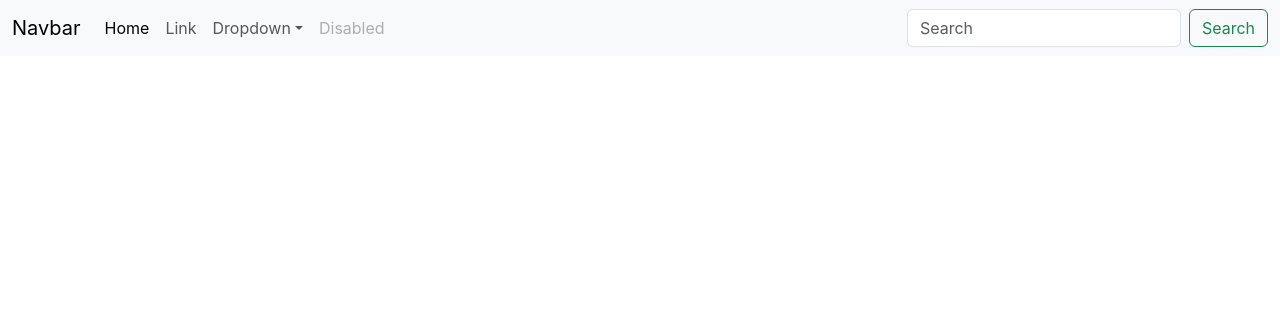
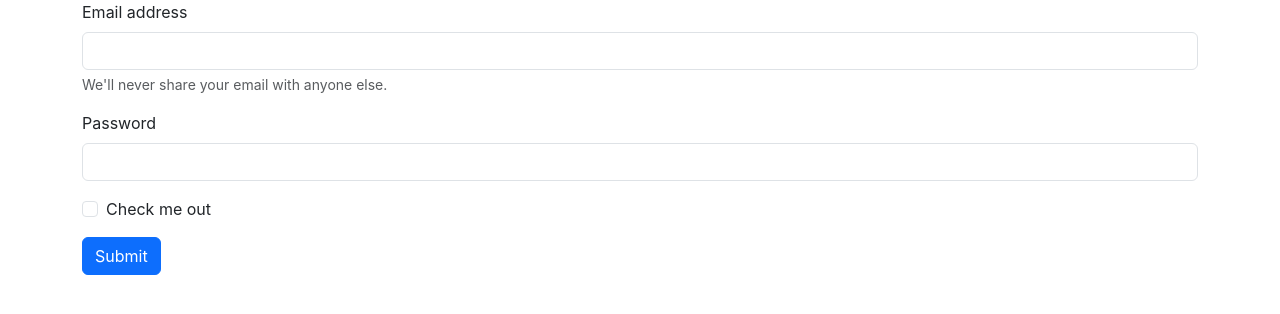
Before and after one commit to Vivek01233210/Project-Job-Listing-Portal, a React (Create React App) app in the folder client/: page /register in a window 1280 px wide. Shown: the top 314 px of the page. Built offline with nearby package versions, Linux system fonts and the light colour scheme.

Commit message:
add router

```diff
--- a/client/src/App.js
+++ /dev/null
@@ -1,11 +0,0 @@
-import Navbar from "./components/Navbar/Navbar.jsx";
-
-function App() {
-  return (
-    <>
-      <Navbar />
-    </>
-  );
-}
-
-export default App;
--- a/client/src/components/Navbar/Navbar.jsx
+++ b/client/src/components/Navbar/Navbar.jsx
@@ -1,38 +1,39 @@
 export default function Navbar() {
     return (
-        <nav class="navbar navbar-expand-lg bg-body-tertiary">
-            <div class="container-fluid">
-                <a class="navbar-brand" href="#">Navbar</a>
-                <button class="navbar-toggler" type="button" data-bs-toggle="collapse" data-bs-target="#navbarSupportedContent" aria-controls="navbarSupportedContent" aria-expanded="false" aria-label="Toggle navigation">
-                    <span class="navbar-toggler-icon"></span>
+        <nav className="navbar navbar-expand-lg bg-body-tertiary">
+            <div className="container-fluid">
+                <a className="navbar-brand" href="#">Job Portal App</a>
+                <button className="navbar-toggler" type="button" data-bs-toggle="collapse" data-bs-target="#navbarSupportedContent" aria-controls="navbarSupportedContent" aria-expanded="false" aria-label="Toggle navigation">
+                    <span className="navbar-toggler-icon"></span>
                 </button>
-                <div class="collapse navbar-collapse" id="navbarSupportedContent">
-                    <ul class="navbar-nav me-auto mb-2 mb-lg-0">
-                        <li class="nav-item">
-                            <a class="nav-link active" aria-current="page" href="#">Home</a>
+                <div className="collapse navbar-collapse" id="navbarSupportedContent">
+                    <ul className="navbar-nav me-auto mb-2 mb-lg-0">
+                        <li className="nav-item">
+                            <a className="nav-link active" aria-current="page" href="#">Home</a>
                         </li>
-                        <li class="nav-item">
-                            <a class="nav-link" href="#">Link</a>
+                        <li className="nav-item">
+                            <a className="nav-link active" aria-current="page" href="#">Login</a>
                         </li>
-                        <li class="nav-item dropdown">
-                            <a class="nav-link dropdown-toggle" href="#" role="button" data-bs-toggle="dropdown" aria-expanded="false">
+                        <li className="nav-item">
+                            <a className="nav-link active" aria-current="page" href="#">Register</a>
+                        </li>
+                        {/* <li className="nav-item dropdown">
+                            <a className="nav-link dropdown-toggle" href="#" role="button" data-bs-toggle="dropdown" aria-expanded="false">
                                 Dropdown
                             </a>
-                            <ul class="dropdown-menu">
-                                <li><a class="dropdown-item" href="#">Action</a></li>
-                                <li><a class="dropdown-item" href="#">Another action</a></li>
-                                <li><hr class="dropdown-divider" /></li>
-                                <li><a class="dropdown-item" href="#">Something else here</a></li>
+                            <ul className="dropdown-menu">
+                                <li><a className="dropdown-item" href="#">Action</a></li>
+                                <li><a className="dropdown-item" href="#">Another action</a></li>
+                                <li><hr className="dropdown-divider" /></li>
+                                <li><a className="dropdown-item" href="#">Something else here</a></li>
                             </ul>
-                        </li>
-                        <li class="nav-item">
-                            <a class="nav-link disabled" aria-disabled="true">Disabled</a>
-                        </li>
+                        </li> */}
+
                     </ul>
-                    <form class="d-flex" role="search">
-                        <input class="form-control me-2" type="search" placeholder="Search" aria-label="Search" />
-                        <button class="btn btn-outline-success" type="submit">Search</button>
-                    </form>
+                    {/* <form className="d-flex" role="search">
+                        <input className="form-control me-2" type="search" placeholder="Search" aria-label="Search" />
+                        <button className="btn btn-outline-success" type="submit">Search</button>
+                    </form> */}
                 </div>
             </div>
         </nav>
--- /dev/null
+++ b/client/src/components/Pages/Login.jsx
@@ -0,0 +1,20 @@
+export default function Login() {
+    return (
+        <form>
+            <div className="mb-3">
+                <label htmlFor="exampleInputEmail1" className="form-label">Email address</label>
+                <input type="email" className="form-control" id="exampleInputEmail1" aria-describedby="emailHelp"/>
+                    <div id="emailHelp" className="form-text">We'll never share your email with anyone else.</div>
+            </div>
+            <div className="mb-3">
+                <label htmlFor="exampleInputPassword1" className="form-label">Password</label>
+                <input type="password" className="form-control" id="exampleInputPassword1"/>
+            </div>
+            <div className="mb-3 form-check">
+                <input type="checkbox" className="form-check-input" id="exampleCheck1"/>
+                    <label className="form-check-label" htmlFor="exampleCheck1">Check me out</label>
+            </div>
+            <button type="submit" className="btn btn-primary">Submit</button>
+        </form>
+    )
+}
--- /dev/null
+++ b/client/src/components/Pages/MainLayout.jsx
@@ -0,0 +1,9 @@
+import { Outlet } from 'react-router-dom';
+
+export default function MainLayout() {
+  return (
+    <>
+      <Outlet />
+    </>
+  )
+}
--- /dev/null
+++ b/client/src/components/Pages/Register.jsx
@@ -0,0 +1,22 @@
+export default function Register() {
+    return (
+        <div className="container">
+            <form>
+                <div className="mb-3">
+                    <label htmlFor="exampleInputEmail1" className="form-label">Email address</label>
+                    <input type="email" className="form-control" id="exampleInputEmail1" aria-describedby="emailHelp" />
+                    <div id="emailHelp" className="form-text">We'll never share your email with anyone else.</div>
+                </div>
+                <div className="mb-3">
+                    <label htmlFor="exampleInputPassword1" className="form-label">Password</label>
+                    <input type="password" className="form-control" id="exampleInputPassword1" />
+                </div>
+                <div className="mb-3 form-check">
+                    <input type="checkbox" className="form-check-input" id="exampleCheck1" />
+                    <label className="form-check-label" htmlFor="exampleCheck1">Check me out</label>
+                </div>
+                <button type="submit" className="btn btn-primary">Submit</button>
+            </form>
+        </div>
+    )
+}
```
Also changed, not shown: client/src/App.jsx (added, +22 -0 lines).
